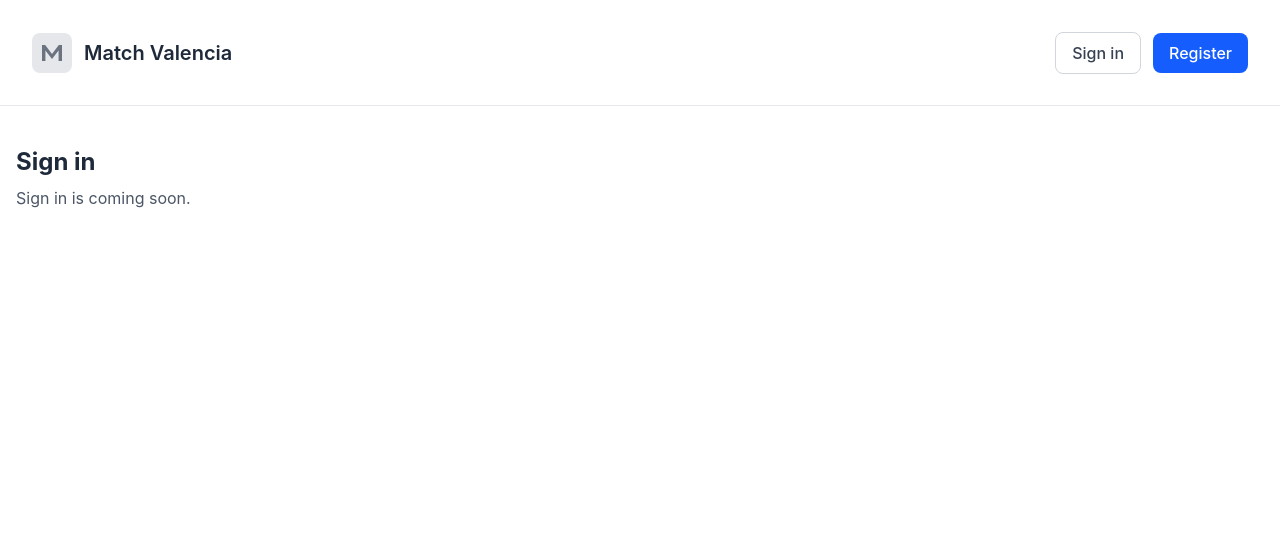
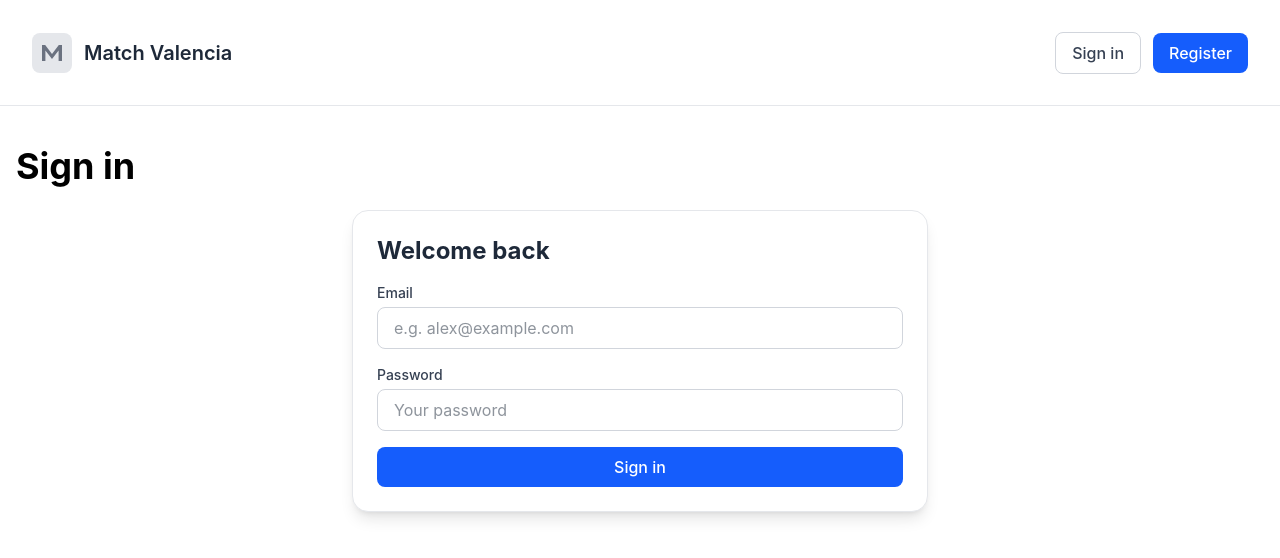
Before and after one commit to beacon-help/match-frontend, a SvelteKit app: page /login in a window 1280 px wide. Shown: the top 558 px of the page. Built offline with nearby package versions, Linux system fonts and the light colour scheme; no server answers.

Commit message:
Add login page

```diff
--- a/src/lib/api/client.ts
+++ b/src/lib/api/client.ts
@@ -30,16 +30,28 @@ export type ApiFetchOptions = {
 };
 
 export async function apiFetch<T>(path: string, options: ApiFetchOptions = {}): Promise<T> {
+	// URLSearchParams bodies are sent as-is (application/x-www-form-urlencoded, e.g. the
+	// OAuth2 login form); everything else is JSON. For form bodies we let fetch set the
+	// Content-Type so it includes the correct charset.
+	const isForm = options.body instanceof URLSearchParams;
+
+	let body: BodyInit | undefined;
+	if (options.body instanceof URLSearchParams) {
+		body = options.body;
+	} else if (options.body !== undefined) {
+		body = JSON.stringify(options.body);
+	}
+
 	let response: Response;
 	try {
 		response = await fetch(`${PUBLIC_API_BASE_URL}${path}`, {
 			method: options.method ?? 'GET',
 			headers: {
-				'Content-Type': 'application/json',
 				Accept: 'application/json',
+				...(isForm ? {} : { 'Content-Type': 'application/json' }),
 				...options.headers
 			},
-			body: options.body !== undefined ? JSON.stringify(options.body) : undefined,
+			body,
 			signal: options.signal
 		});
 	} catch {
--- a/src/lib/api/user.ts
+++ b/src/lib/api/user.ts
@@ -1,5 +1,6 @@
 import { apiFetch } from '$lib/api/client';
 import type { Signup } from '$lib/types/signup';
+import type { Login } from '$lib/types/login';
 
 export type HelpseekerCreationRequestSchema = {
 	first_name: string;
@@ -29,3 +30,22 @@ export function signupHelpseeker(signup: Signup): Promise<UserSchema> {
 		body
 	});
 }
+
+export type TokenSchema = {
+	access_token: string;
+	refresh_token: string;
+	token_type?: string;
+};
+
+export function loginUser(login: Login): Promise<TokenSchema> {
+	const body = new URLSearchParams({
+		grant_type: 'password',
+		username: login.email,
+		password: login.password
+	});
+
+	return apiFetch<TokenSchema>('/user/login', {
+		method: 'POST',
+		body
+	});
+}
--- /dev/null
+++ b/src/lib/auth/tokens.ts
@@ -0,0 +1,25 @@
+import { browser } from '$app/environment';
+import type { TokenSchema } from '$lib/api/user';
+
+// TODO Minimal token persistence. The full auth state (and the Header's logged-in variants)
+// is still to be designed — for now we just keep the tokens so a successful login isn't
+// thrown away and later work has something to read from.
+const ACCESS_TOKEN_KEY = 'access_token';
+const REFRESH_TOKEN_KEY = 'refresh_token';
+
+export function saveTokens(tokens: TokenSchema): void {
+	if (!browser) return;
+	localStorage.setItem(ACCESS_TOKEN_KEY, tokens.access_token);
+	localStorage.setItem(REFRESH_TOKEN_KEY, tokens.refresh_token);
+}
+
+export function getAccessToken(): string | null {
+	if (!browser) return null;
+	return localStorage.getItem(ACCESS_TOKEN_KEY);
+}
+
+export function clearTokens(): void {
+	if (!browser) return;
+	localStorage.removeItem(ACCESS_TOKEN_KEY);
+	localStorage.removeItem(REFRESH_TOKEN_KEY);
+}
--- /dev/null
+++ b/src/lib/components/LoginForm.svelte
@@ -0,0 +1,62 @@
+<script lang="ts">
+	import type { Login } from '$lib/types/login';
+	import type { LoginErrors } from '$lib/validation/login';
+
+	interface Props {
+		login: Login;
+		errors?: LoginErrors;
+		isSubmitting?: boolean;
+		submitError?: string | null;
+		onSubmit: (event: SubmitEvent) => void;
+	}
+
+	let { login, errors = {}, isSubmitting = false, submitError = null, onSubmit }: Props = $props();
+</script>
+
+<div class="mx-auto max-w-xl rounded-2xl border border-gray-200 bg-white p-6 shadow-lg">
+	<h2 class="mb-4 text-2xl font-bold text-gray-800">Welcome back</h2>
+
+	<form class="space-y-4" onsubmit={onSubmit}>
+		{#if submitError}
+			<div class="rounded-lg border border-red-300 bg-red-50 px-4 py-2 text-sm text-red-700">
+				{submitError}
+			</div>
+		{/if}
+
+		<div>
+			<label class="mb-1 block text-sm font-medium text-gray-700" for="email">Email</label>
+			<input
+				id="email"
+				type="email"
+				bind:value={login.email}
+				placeholder="e.g. alex@example.com"
+				class="w-full rounded-lg border border-gray-300 px-4 py-2 text-gray-800 focus:border-blue-500 focus:ring-2 focus:ring-blue-500 focus:outline-none"
+			/>
+			{#if errors.email}
+				<p class="mt-1 text-sm text-red-600">{errors.email}</p>
+			{/if}
+		</div>
+
+		<div>
+			<label class="mb-1 block text-sm font-medium text-gray-700" for="password">Password</label>
+			<input
+				id="password"
+				type="password"
+				bind:value={login.password}
+				placeholder="Your password"
+				class="w-full rounded-lg border border-gray-300 px-4 py-2 text-gray-800 focus:border-blue-500 focus:ring-2 focus:ring-blue-500 focus:outline-none"
+			/>
+			{#if errors.password}
+				<p class="mt-1 text-sm text-red-600">{errors.password}</p>
+			{/if}
+		</div>
+
+		<button
+			type="submit"
+			disabled={isSubmitting}
+			class="w-full rounded-lg bg-blue-600 px-4 py-2 font-medium text-white hover:bg-blue-700 disabled:cursor-not-allowed disabled:opacity-50"
+		>
+			{isSubmitting ? 'Signing in…' : 'Sign in'}
+		</button>
+	</form>
+</div>
--- /dev/null
+++ b/src/lib/types/login.ts
@@ -0,0 +1,4 @@
+export type Login = {
+	email: string;
+	password: string;
+};
--- /dev/null
+++ b/src/lib/validation/login.ts
@@ -0,0 +1,21 @@
+import type { Login } from '$lib/types/login';
+
+export type LoginErrors = Partial<Record<keyof Login, string>>;
+
+const EMAIL_PATTERN = /^[^\s@]+@[^\s@]+\.[^\s@]+$/;
+
+export function validateLogin(login: Login): LoginErrors {
+	const errors: LoginErrors = {};
+
+	if (!login.email.trim()) {
+		errors.email = 'Email is required.';
+	} else if (!EMAIL_PATTERN.test(login.email)) {
+		errors.email = 'Enter a valid email address.';
+	}
+
+	if (!login.password) {
+		errors.password = 'Password is required.';
+	}
+
+	return errors;
+}
--- a/src/routes/login/+page.svelte
+++ b/src/routes/login/+page.svelte
@@ -1,9 +1,50 @@
 <script lang="ts">
-	// Placeholder Sign in route. The real login flow is not designed yet (see the Home
-	// plan's open questions); this stub exists so the Header's Sign in link resolves.
+	import { goto } from '$app/navigation';
+	import { resolve } from '$app/paths';
+	import LoginForm from '$lib/components/LoginForm.svelte';
+	import { loginUser } from '$lib/api/user';
+	import { saveTokens } from '$lib/auth/tokens';
+	import { ApiError, describeApiError } from '$lib/api/client';
+	import { validateLogin, type LoginErrors } from '$lib/validation/login';
+	import type { Login } from '$lib/types/login';
+
+	let login: Login = $state({
+		email: '',
+		password: ''
+	});
+	let errors: LoginErrors = $state({});
+	let isSubmitting = $state(false);
+	let submitError: string | null = $state(null);
+
+	async function handleSubmit(event: SubmitEvent) {
+		event.preventDefault();
+
+		errors = validateLogin(login);
+		if (Object.keys(errors).length > 0) {
+			return;
+		}
+
+		isSubmitting = true;
+		submitError = null;
+		try {
+			const tokens = await loginUser(login);
+			saveTokens(tokens);
+			await goto(resolve('/'));
+		} catch (err) {
+			// The backend answers bad credentials with 401; give that its own message rather
+			// than the generic fallback.
+			submitError =
+				err instanceof ApiError && err.status === 401
+					? 'Incorrect email or password.'
+					: describeApiError(err);
+		} finally {
+			isSubmitting = false;
+		}
+	}
 </script>
 
 <section class="container mx-auto px-4 py-10">
-	<h1 class="text-2xl font-bold text-gray-800">Sign in</h1>
-	<p class="mt-2 text-gray-600">Sign in is coming soon.</p>
+	<h3 class="mb-6 text-4xl font-bold">Sign in</h3>
+
+	<LoginForm {login} {errors} {isSubmitting} {submitError} onSubmit={handleSubmit} />
 </section>
```
Also changed, not shown: src/routes/+page.svelte (+4 -4 lines), 1 other file (tests, documents, lock files or other folders).
